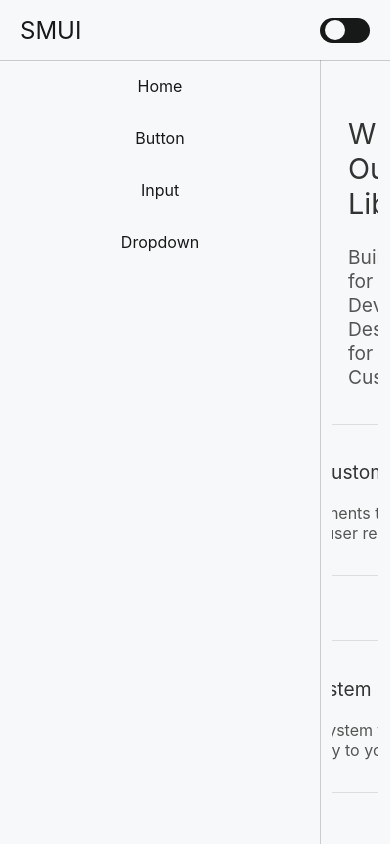
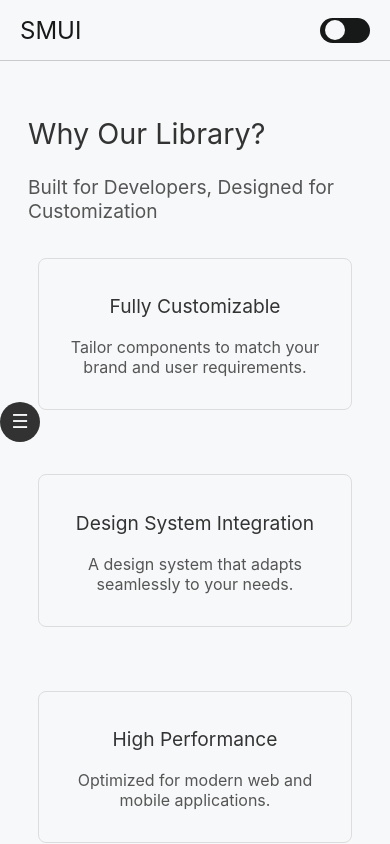
Before and after one commit to shivumat/react-ui-sm, a React (Vite) app: page / in a window 390 px wide. Built offline with nearby package versions, Linux system fonts and the light colour scheme.

Commit message:
mobile burger menu

```diff
--- /dev/null
+++ b/src/App/Body/BurgerSidebar/index.tsx
@@ -0,0 +1,92 @@
+import newStyled from '@emotion/styled';
+import { useContext, useState } from 'react';
+import { useNavigate } from 'react-router';
+import Button from '../../../Components/Button';
+import { ColorFamilyContext } from '../../../Mixins/context';
+import { routesConfig } from '../config';
+
+const SidebarContainer = newStyled.div<{ isOpen: boolean; isDark: boolean; foregroundColor: string; backgroundColor: string }>`
+  position: fixed;
+  top: 0;
+  left: ${({ isOpen }) => (isOpen ? '0' : '-350px')};
+  height: 100%;
+  width: 250px;
+  background-color: ${({ isDark, foregroundColor, backgroundColor }) => (isDark ? foregroundColor : backgroundColor)};
+  border-right: 1px solid ${({ backgroundColor, foregroundColor, isDark }) => (isDark ? backgroundColor : foregroundColor)}33;
+  display: flex;
+  flex-direction: column;
+  padding: 1rem;
+  transition: left 0.3s ease;
+  z-index: 1000;
+`;
+
+const ArrowToggle = newStyled.div<{ isOpen: boolean; isDark: boolean }>`
+  position: fixed;
+  top: 50%;
+  left: ${({ isOpen }) => (isOpen ? '260px' : '0')};
+  transform: translateY(-50%);
+  width: 40px;
+  height: 40px;
+  background: ${({ isDark }) => (isDark ? 'rgba(255, 255, 255, 0.8)' : 'rgba(0, 0, 0, 0.8)')};
+  border-radius: 20px;
+  display: flex;
+  align-items: center;
+  justify-content: center;
+  cursor: pointer;
+  z-index: 1100;
+  transition: left 0.3s ease, background 0.3s ease;
+  &:hover {
+    background: ${({ isDark }) => (isDark ? 'rgba(255, 255, 255, 1)' : 'rgba(0, 0, 0, 1)')};
+  }
+`;
+
+const ChevronIcon = newStyled.div<{ isDark: boolean; foregroundColor: string; backgroundColor: string }>`
+  display: flex;
+  align-items: center;
+  justify-content: center;
+  font-size: 1.2rem;
+  padding-bottom: 2.5px;
+  color: ${({ isDark, foregroundColor, backgroundColor }) => (isDark ? foregroundColor : backgroundColor)};;
+`;
+
+const Sidebar = () => {
+  const [isOpen, setIsOpen] = useState(false);
+  const navigate = useNavigate();
+  const colorConfig = useContext(ColorFamilyContext);
+
+  const toggleSidebar = () => setIsOpen(!isOpen);
+
+  return (
+    <>
+      <ArrowToggle isOpen={isOpen} isDark={colorConfig.isDark} onClick={toggleSidebar}>
+        <ChevronIcon
+        isDark={colorConfig.isDark}
+        foregroundColor={colorConfig.foreGround}
+        backgroundColor={colorConfig.backGround}
+        >
+            ☰
+        </ChevronIcon>
+      </ArrowToggle>
+      <SidebarContainer
+        isOpen={isOpen}
+        isDark={colorConfig.isDark}
+        foregroundColor={colorConfig.foreGround}
+        backgroundColor={colorConfig.backGround}
+      >
+        {routesConfig.map((route) => (
+          <Button
+            key={route.path}
+            variant="subtle"
+            label={route.label}
+            onClick={() => {
+              navigate(`/${route.path ?? ''}`, { replace: true });
+              toggleSidebar(); // Close sidebar after navigation
+            }}
+          />
+        ))}
+      </SidebarContainer>
+    </>
+  );
+};
+
+export default Sidebar;
--- a/src/App/Body/Content/ButtonContent/config.ts
+++ b/src/App/Body/Content/ButtonContent/config.ts
@@ -23,13 +23,13 @@ export const ButtonContentPropsConfig : ContentPropsTableProps = [
         prop : 'trailingComp',
         defaultValue : {value : ''},
         valueType : {value : 'ReactNode'},
-        description : 'React component before the label'
+        description : 'React component after the label'
     }
     ,{
         prop : 'leadingComp',
         defaultValue : {value : ''},
         valueType : {value : 'ReactNode'},
-        description : 'React component after the label'
+        description : 'React component before the label'
     }
     ,{
         prop : 'fontSize',
--- a/src/App/Body/Sidebar/index.tsx
+++ b/src/App/Body/Sidebar/index.tsx
@@ -15,8 +15,7 @@ const SidebarContainer = newStyled.div<{isDark : boolean, foregroundColor: strin
     overflow-y: auto;
 `
 
-const Sidebar = (props : {pathId? : string}) => {
-    console.log('Sidebar', props)
+const Sidebar = () => {
     const navigate = useNavigate();
     const colorConfig = useContext(ColorFamilyContext)
 
--- a/src/App/Body/index.tsx
+++ b/src/App/Body/index.tsx
@@ -1,32 +1,52 @@
-import newStyled from '@emotion/styled'
-import { useParams } from 'react-router'
-import { routesConfig } from './config'
-import Content from './Content'
-import Sidebar from './Sidebar'
+import newStyled from '@emotion/styled';
+import { useEffect, useState } from 'react';
+import { useParams } from 'react-router';
+import BurgerSidebar from './BurgerSidebar';
+import { routesConfig } from './config';
+import Content from './Content';
+import Sidebar from './Sidebar';
 
-const BodyContainer = newStyled.div`
-    height : calc(100% - 60px);
-    display: grid;
-    grid-template-columns: 320px auto;
-`
+const BodyContainer = newStyled.div<{ isMobile: boolean }>`
+  height: calc(100% - 60px);
+  display: ${({ isMobile }) => (isMobile ? 'block' : 'grid')};
+  grid-template-columns: ${({ isMobile }) => (!isMobile ? '320px auto' : 'auto')};
+`;
+
+const useIsMobile = () => {
+  const [isMobile, setIsMobile] = useState(window.innerWidth <= 768);
+
+  useEffect(() => {
+    const handleResize = () => {
+      setIsMobile(window.innerWidth <= 768);
+    };
+    window.addEventListener('resize', handleResize);
+
+    return () => {
+      window.removeEventListener('resize', handleResize);
+    };
+  }, []);
+
+  return isMobile;
+};
 
 const Body = () => {
-  const {id} = useParams()
+  const { id } = useParams();
+  const isMobile = useIsMobile();
 
   const redirectToHome = async () => {
     window.location.href = '/';
-  }
+  };
 
-  if(id && routesConfig.map(route => route.path).indexOf(id) === -1){
+  if (id && routesConfig.map((route) => route.path).indexOf(id) === -1) {
     redirectToHome();
   }
 
   return (
-    <BodyContainer>
-        <Sidebar pathId={id} />
-        <Content pathId={id} />
+    <BodyContainer isMobile={isMobile}>
+      {isMobile ? <BurgerSidebar /> : <Sidebar />}
+      <Content pathId={id} />
     </BodyContainer>
-  )
-}
+  );
+};
 
-export default (Body)
+export default Body;
```
